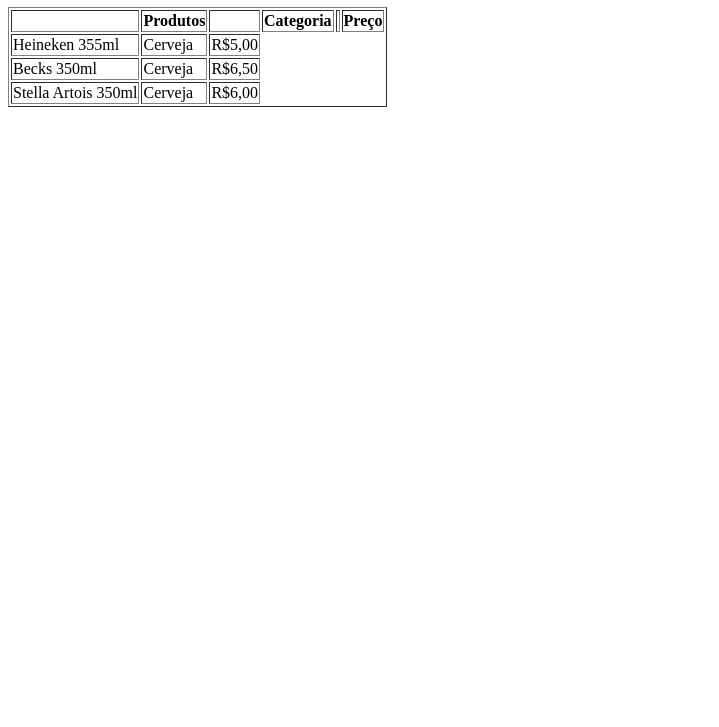
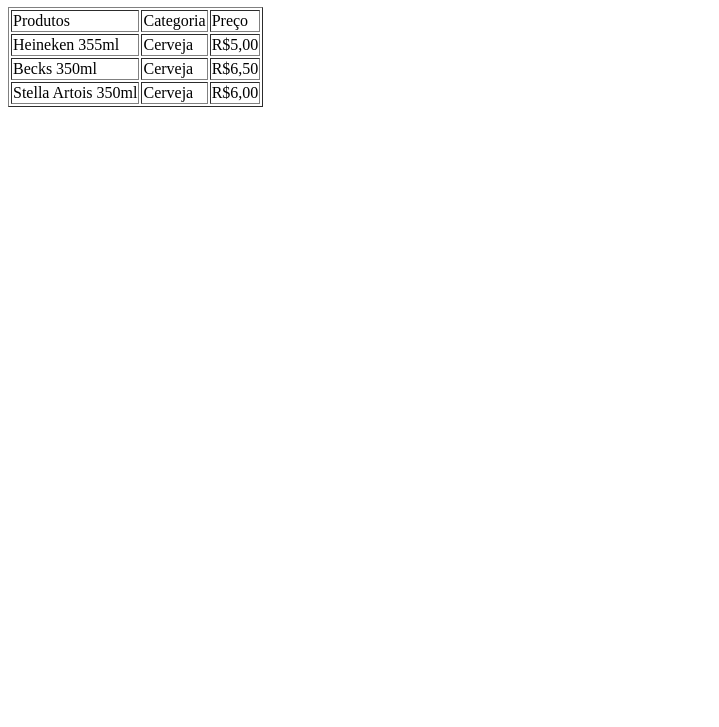
Before and after one commit to gaabrielp/gaabrielp.github.io, a plain HTML site: page index.html in a window 1280 px wide. Shown: the part 73-800 px from the top of the page, without its empty margins (0-719 px from the left). Drawn offline with Linux system fonts and the light colour scheme.

Commit message:
Update index.html

```diff
--- a/index.html
+++ b/index.html
@@ -9,15 +9,9 @@
     <h1>Catálago de Produtos - Desenvolvimento WEB I</h1>
     <table border="1.5">
         <tr>
-            <td>
-                <th>Produtos</th>
-            </td>
-            <td>
-                <th>Categoria</th>
-            </td>
-            <td>
-                <th>Preço</th>
-            </td>
+            <td>Produtos</td>
+            <td>Categoria</td>
+            <td>Preço</td>
         </tr>
         <tr>
             <td>Heineken 355ml</td>
```
